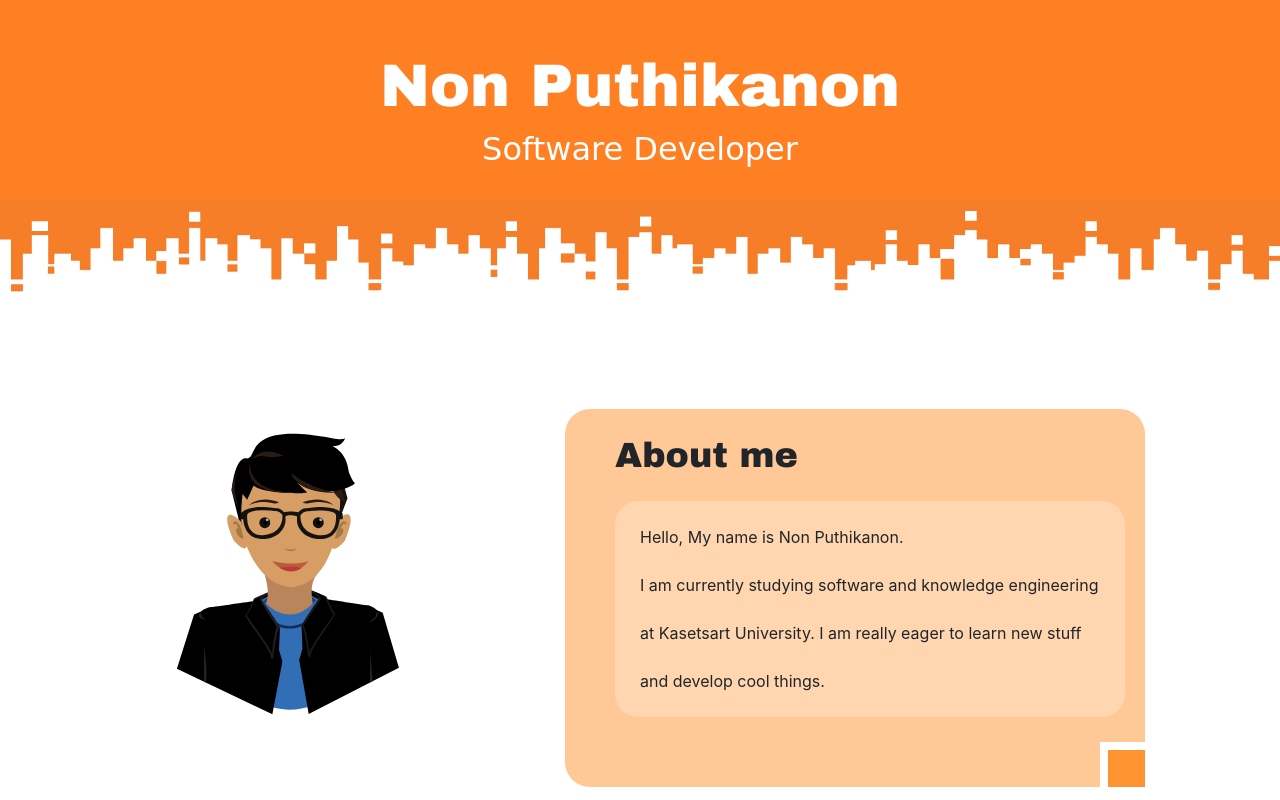
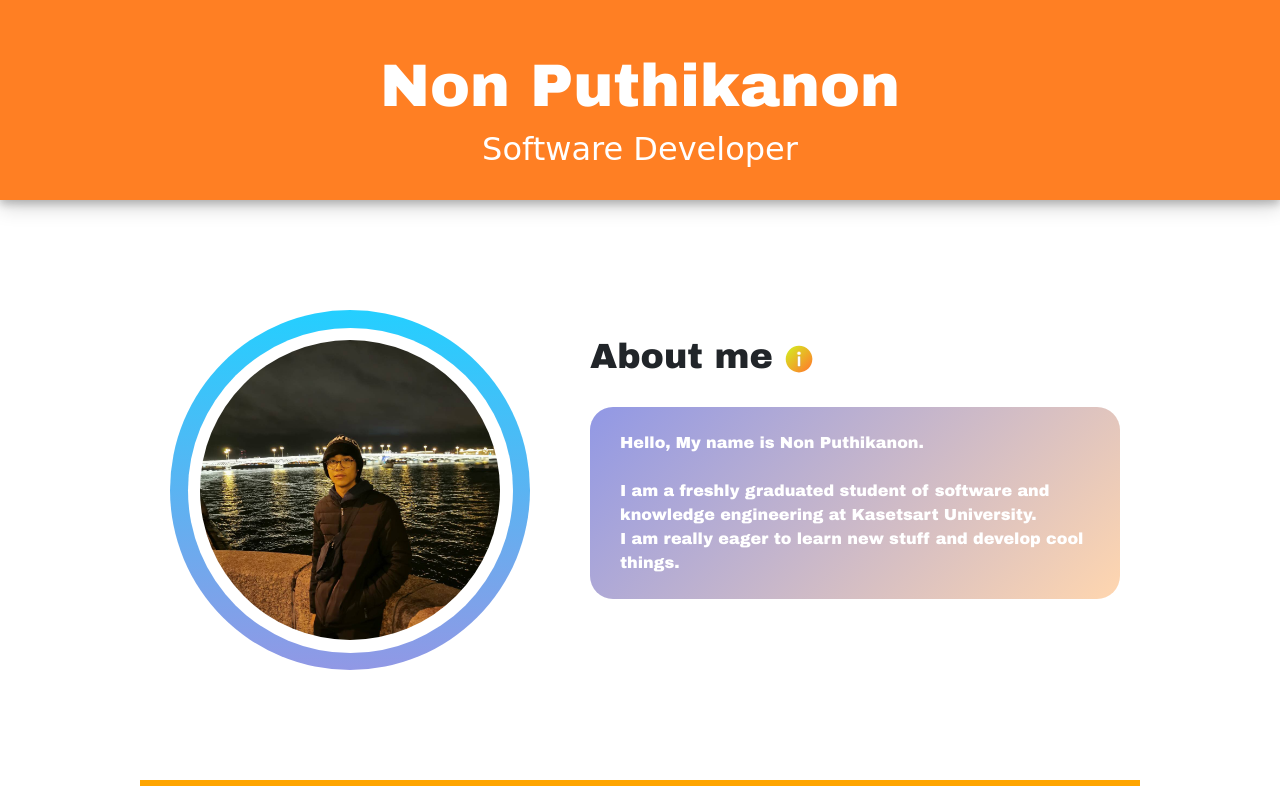
Before and after one commit to NonPN/NonPN.github.io, a React (Create React App) app: page / in a window 1280 px wide. Shown: the top 800 px of the page. Built offline with nearby package versions, Linux system fonts and the light colour scheme.

Commit message:
change upper part of the page :sparkles:

```diff
--- a/public/index.html
+++ b/public/index.html
@@ -1,13 +1,11 @@
 <!DOCTYPE html>
 <html lang="en">
+
 <head>
   <meta charset="utf-8" />
   <link rel="shortcut icon" href="%PUBLIC_URL%/favicon.ico" />
   <link href="https://fonts.googleapis.com/css?family=Archivo+Black" rel="stylesheet">
-    <meta
-      name="viewport"
-      content="width=device-width, initial-scale=1, shrink-to-fit=no"
-    />
+  <meta name="viewport" content="width=device-width, initial-scale=1, shrink-to-fit=no" />
   <meta name="theme-color" content="#000000" />
   <!--
       manifest.json provides metadata used when your web app is installed on a
@@ -23,8 +21,9 @@
       work correctly both with client-side routing and a non-root public URL.
       Learn how to configure a non-root public URL by running `npm run build`.
     -->
-    <title>Non PN</title>
+  <title>NonPN</title>
 </head>
+
 <body>
   <noscript>You need to enable JavaScript to run this app.</noscript>
   <div id="root"></div>
@@ -39,4 +38,5 @@
       To create a production bundle, use `npm run build` or `yarn build`.
     -->
 </body>
+
 </html>
--- a/src/components/about.js
+++ b/src/components/about.js
@@ -1,45 +1,99 @@
-import React, {Component} from 'react'
+import React, { Component } from 'react'
 import styled from 'styled-components'
-import me from '../images/me.svg'
+import me from '../images/me.jpg'
+import info from '../images/info.svg'
 
 const Body = styled.div`
     margin-left: auto;
     margin-right: auto;
     display: flex;
     justify-content: center;
+    align-items: center;
 `
-const Me = styled.img`
-    margin-right: 130px;
+const Me = styled.div`
+    width: 300px;
+    height: 300px;
+    border-radius: 50%;
+    background-image: url(${me});
+    background-size: cover;
+    background-repeat: no-repeat;
+    background-position: 50% 50%;
+    animation: 1s ease-out 0s 1 popIn;
+
+    @keyframes popIn {
+        0% {
+          transform: scale(0.1);
+        }
+        100% {
+          transform: scale(1);
+        }
+      }
 `
 const Des = styled.div`
-    height: 378px;
+    height: 360px;
     width: 580px;
-    margin-top: 80px;
     padding-top: 25px;
     padding-left: 50px;
     display: block;
-    background-color: #ffc896;
-    border-radius: 25px;
+    transition: transform 500ms ease-in;
+
+    &:hover {
+        transform: scale(1.1)
+    }
 `
 const InDes = styled.div`
-    background-color: #ffd6af;
     border-radius: 23px;
-    margin-right: 20px;
+    background: linear-gradient(315deg, #ffd6af, #9198e5);
+`
+const BStroke = styled.div`
+    width: 380px;
+    height: 380px;
+    margin-top: 100px;
+    margin-bottom: 100px;
+    background-color: white;
+    border-radius: 50%;
+    display: flex;
+    justify-content: center;
+    align-items: center;
+`
+
+const Circle = styled.div`
+    width: 360px;
+    height: 360px;
+    background: linear-gradient(#24cfff, #9198e5);
+    border-radius: 50%;
+    display: flex;
+    justify-content: center;
+    align-items: center;
+    animation: 1s ease-out 0s 1 zoomIn;
+
+    @keyframes zoomIn {
+        0% {
+          transform: scale(0.1);
+        }
+        80% {
+          transform: scale(1.2);
+        }
+        100% {
+          transform: scale(1);
+        }
+      }
+
+`
+const Stroke = styled.div`
+    width: 325px;
+    height: 325px;
+    background-color: white;
+    border-radius: 50%;
+    display: flex;
+    justify-content: center;
+    align-items: center;
 `
 const P = styled.p`
-    margin: 25px;
+    margin: 30px;
+    color: white;
+    font-family: 'Archivo Black', sans-serif
 `
-
-const Rbot = styled.div`
-    height: 45px;
-    width: 45px;
-    content: "";
-    background-color: #ff9330;
-    border-left: 8px solid white;
-    border-top: 8px solid white;
-    float: right;
-`
-
 const Title = styled.h2`
     font-family: 'Archivo Black', sans-serif;
     font-size: 35px;
@@ -47,20 +101,25 @@ const Title = styled.h2`
 
 export default class About extends Component {
     render() {
-        return(
+        return (
             <Body>
-                <Me src={me}/>
+                <BStroke>
+                    <Circle>
+                        <Stroke>
+                            <Me />
+                        </Stroke>
+                    </Circle>
+                </BStroke>
                 <Des>
-                    <Title>About me</Title>
+                    <Title>About me<img style={{ width: 32, marginLeft: 10 }} src={info} /></Title>
                     <InDes>
                         <P>
                             <br />Hello, My name is Non Puthikanon.<br /><br />
-                            I am currently studying software and knowledge engineering<br /><br />
-                            at Kasetsart University. I am really eager to learn new stuff<br /><br />
+                            I am a freshly graduated student of software and knowledge engineering
+                            at Kasetsart University. <br></br>I am really eager to learn new stuff
                             and develop cool things.<br /><br />
                         </P>
                     </InDes>
-                    <Rbot />
                 </Des>
             </Body>
         )
--- a/src/components/contract.js
+++ b/src/components/contract.js
@@ -1,6 +1,6 @@
-import React, {Component} from 'react'
+import React, { Component } from 'react'
 import styled from 'styled-components'
-import {Table} from 'reactstrap'
+import { Table } from 'reactstrap'
 import contract from '../images/contract.png'
 import fbico from '../images/facebook.svg'
 import github from '../images/github.svg'
@@ -51,41 +51,41 @@ const TdHover = styled.td`
 
 export default class Contract extends Component {
 
-    fbClicked = ()=> {
-        window.location.href = 'https://www.facebook.com/nonPuthikanon';
+    fbClicked = () => {
+        window.open('https://www.facebook.com/nonPuthikanon', '_blank')
     }
 
-    ghClicked = ()=> {
-        window.location.href = 'https://github.com/NonPN';
+    ghClicked = () => {
+        window.open('https://github.com/NonPN', '_blank')
     }
 
     render() {
-        return(
+        return (
             <Block>
                 <InBlock>
                     <Line>
                         <InLine>
                             <Title>Contract Me</Title>
-                            <Img src={contract}/>
+                            <Img src={contract} />
                         </InLine>
                     </Line>
                     <Table hover>
                         <tbody>
                             <tr>
                                 <th>Email</th>
-                                <TdHover>non9441@gmail.com<Ico src={mail}/></TdHover>
+                                <TdHover>non9441@gmail.com<Ico src={mail} /></TdHover>
                             </tr>
                             <tr>
                                 <th>Facebook</th>
-                                <TdHover onClick={this.fbClicked}>Non Puthikanon<Ico src={fbico}/></TdHover>
+                                <TdHover onClick={this.fbClicked}>Non Puthikanon<Ico src={fbico} /></TdHover>
                             </tr>
                             <tr>
                                 <th>Github</th>
-                                <TdHover onClick={this.ghClicked}>NonPN<Ico src={github}/></TdHover>
+                                <TdHover onClick={this.ghClicked}>NonPN<Ico src={github} /></TdHover>
                             </tr>
                             <tr>
                                 <th>Tel.</th>
-                                <TdHover>+66894408886<Ico src={phone}/></TdHover>
+                                <TdHover>+66894408886<Ico src={phone} /></TdHover>
                             </tr>
                         </tbody>
                     </Table>
--- a/src/components/head.js
+++ b/src/components/head.js
@@ -1,20 +1,32 @@
-import React, {Component} from 'react'
-import styled from 'styled-components'
+import React from 'react'
+import styled, { keyframes } from 'styled-components'
 import hbg from '../images/hbg.png'
 
 const Box = styled.div`
     width: 100%;
     height: 200px;
+    align-items: center;
     background-color: #ff7f23;
-    display: flex;
-    justify-content: center;
+    box-shadow: 0 4px 8px 0 rgba(0, 0, 0, 0.2), 0 6px 20px 0 rgba(0, 0, 0, 0.19);
+    animation: 1s ease-out 0s 1 dropDown;
+
+    @keyframes dropDown {
+        from {
+            transform: translateY(-100%);
+            opacity: 0;
+        }
+        to {
+            transform: translateY(0);
+            opacity: 1;
+        }
+      }
 `
 const Line = styled.div`
     display: block;
     text-align: center;
     padding-top: 50px;
+    margin-bottom: 20px;
 `
-
 const Name = styled.h1`
     color: white;
     font-family: 'Archivo Black', sans-serif;
@@ -25,14 +37,46 @@ const Des = styled.h3`
     font-family: "Comic Sans MS", cursive, sans-serif;
     font-size: 32px;
 `
+const RecLine = styled.div`
+      width: 100%;
+      display: flex;
+`
+const Rec = styled.div`
+    width: 1%;
+    height: 50px;
+    box-sizing: border-box;
+    background-color: #ff7f23;
+    animation: 3s ease-out infinite pulse;
 
-const Img = styled.img`
-  width: 100%;
+    @keyframes pulse {
+        0% {
+            transform: scaleY(1)
+        }
+        25% {
+            transform: scaleY(1.5)
+        }
+        75% {
+            transform: scaleY(0.5)
+        }
+        100% {
+            transform: scaleY(1)
+        }
+    }
 `
 
-export default class Head extends Component {
-    render(){
-        return(
+const Head = () => {
+
+    const genRec = () => {
+        let arr = []
+        for (let i = 0; i < 100; i++) {
+            arr.push(i)
+        }
+        return arr.map((i) => (
+            <Rec style={{ animationDelay: i * 0.15 + 1 + 's' }} key={i} />
+        ))
+    }
+
+    return (
         <div>
             <Box>
                 <Line>
@@ -40,9 +84,8 @@ export default class Head extends Component {
                     <Des>Software Developer</Des>
                 </Line>
             </Box>
-                <Img src={hbg}/>
         </div>
-
     )
 }
-}
+
+export default Head
```
Also changed, not shown: src/images/info.svg (added), src/images/me.jpg (added). Lines whose indentation alone changed are shown as unchanged.
